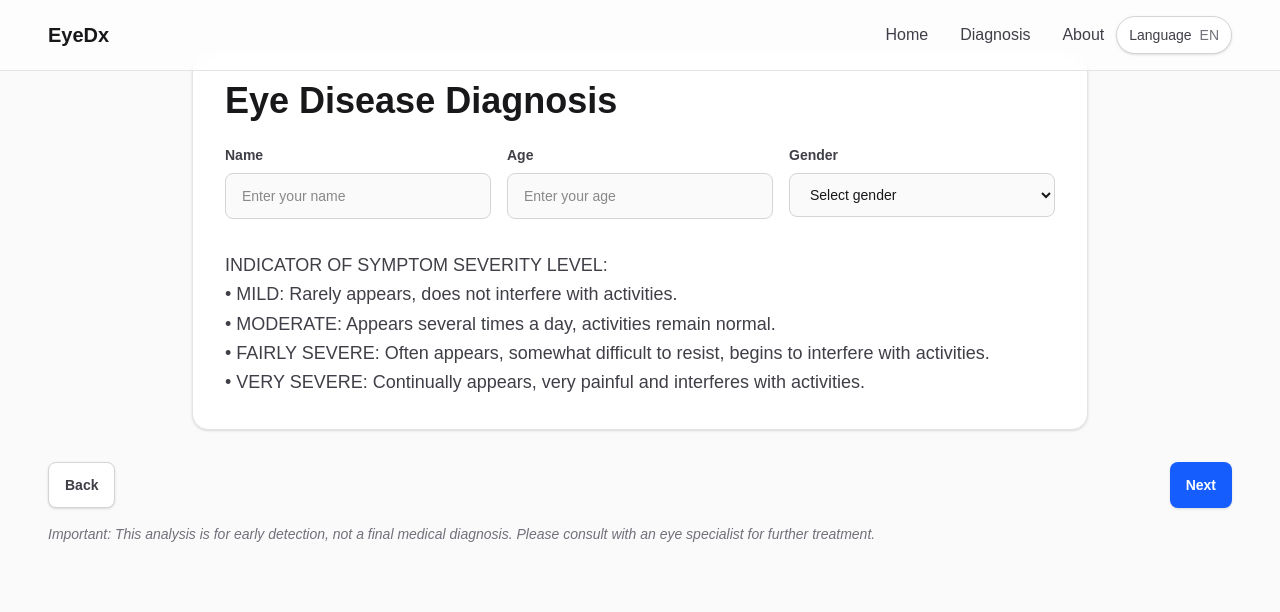
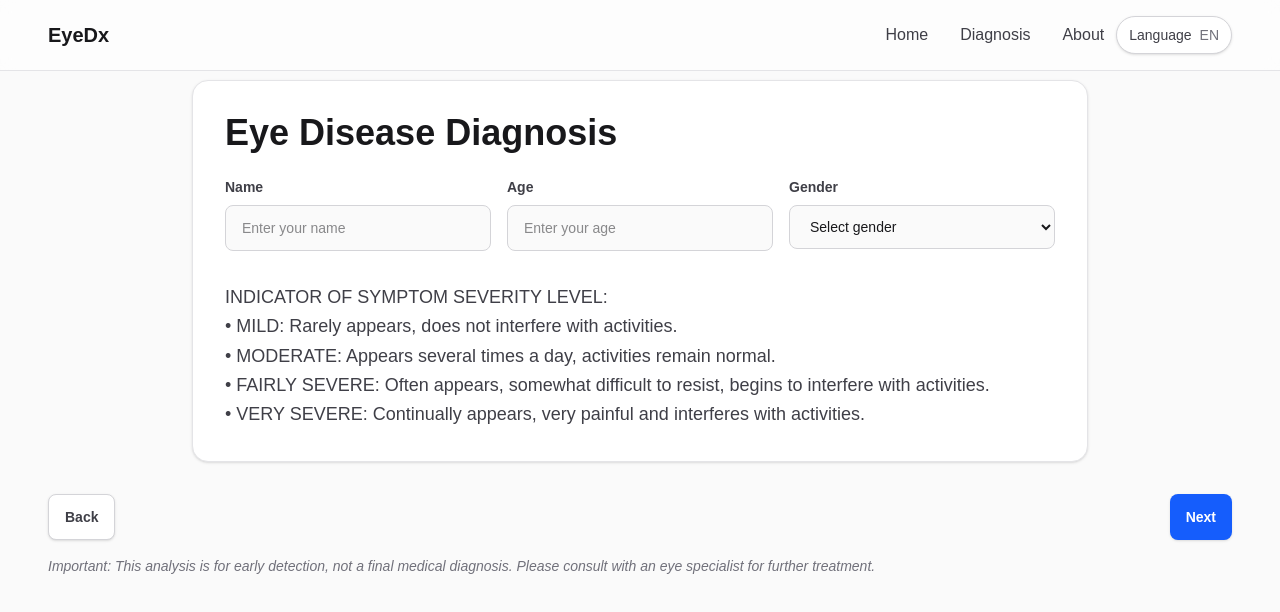
Before and after one commit to yudiwidiandana/eyedx, a Next.js app: page /diagnosis in a window 1280 px wide. Shown: the top 612 px of the page. Built offline with nearby package versions, Linux system fonts and the light colour scheme.

Commit message:
chore: extra padding

```diff
--- a/app/diagnosis/page.tsx
+++ b/app/diagnosis/page.tsx
@@ -46,7 +46,7 @@ export function DiagnosisPageContent({ locale }: { locale: Locale }) {
   };
 
   return (
-    <div className="flex min-h-screen flex-col bg-zinc-50">
+    <div className="flex pt-8 min-h-screen flex-col bg-zinc-50">
       <Header locale={locale} />
       <main className="flex-1 px-4 py-12 sm:px-6 lg:px-12">
         <div className="mx-auto max-w-4xl rounded-2xl border border-zinc-200 bg-white p-6 shadow-sm sm:p-8">
--- a/app/questionnaire/page.tsx
+++ b/app/questionnaire/page.tsx
@@ -158,7 +158,7 @@ function QuestionnaireContent({ locale }: { locale: Locale }) {
   const answeredCount = answeredSymptoms.length;
 
   return (
-    <div className="flex min-h-screen flex-col bg-zinc-50">
+    <div className="flex pt-8 min-h-screen flex-col bg-zinc-50">
       <Header locale={locale} />
       <main className="flex-1 px-4 py-12 sm:px-6 lg:px-12">
         <div className="mx-auto max-w-4xl">
```
